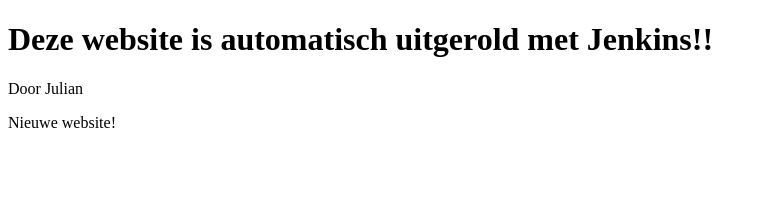
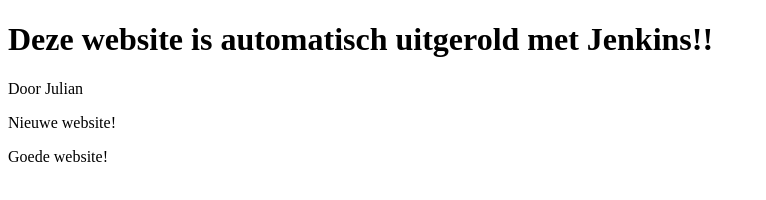
Before and after one commit to julianhumblet/jenkins-website, a plain HTML site: page index.html in a window 1280 px wide. Shown: the whole page, without its empty margins (0-766 px from the left). Drawn offline with Linux system fonts and the light colour scheme.

Commit message:
Nieuwe website

```diff
--- a/index.html
+++ b/index.html
@@ -9,5 +9,6 @@
     <h1>Deze website is automatisch uitgerold met Jenkins!!</h1>
     <p>Door Julian</p>
     <p>Nieuwe website!</p>
+    <p>Goede website!</p>
 </body>
 </html>
```
